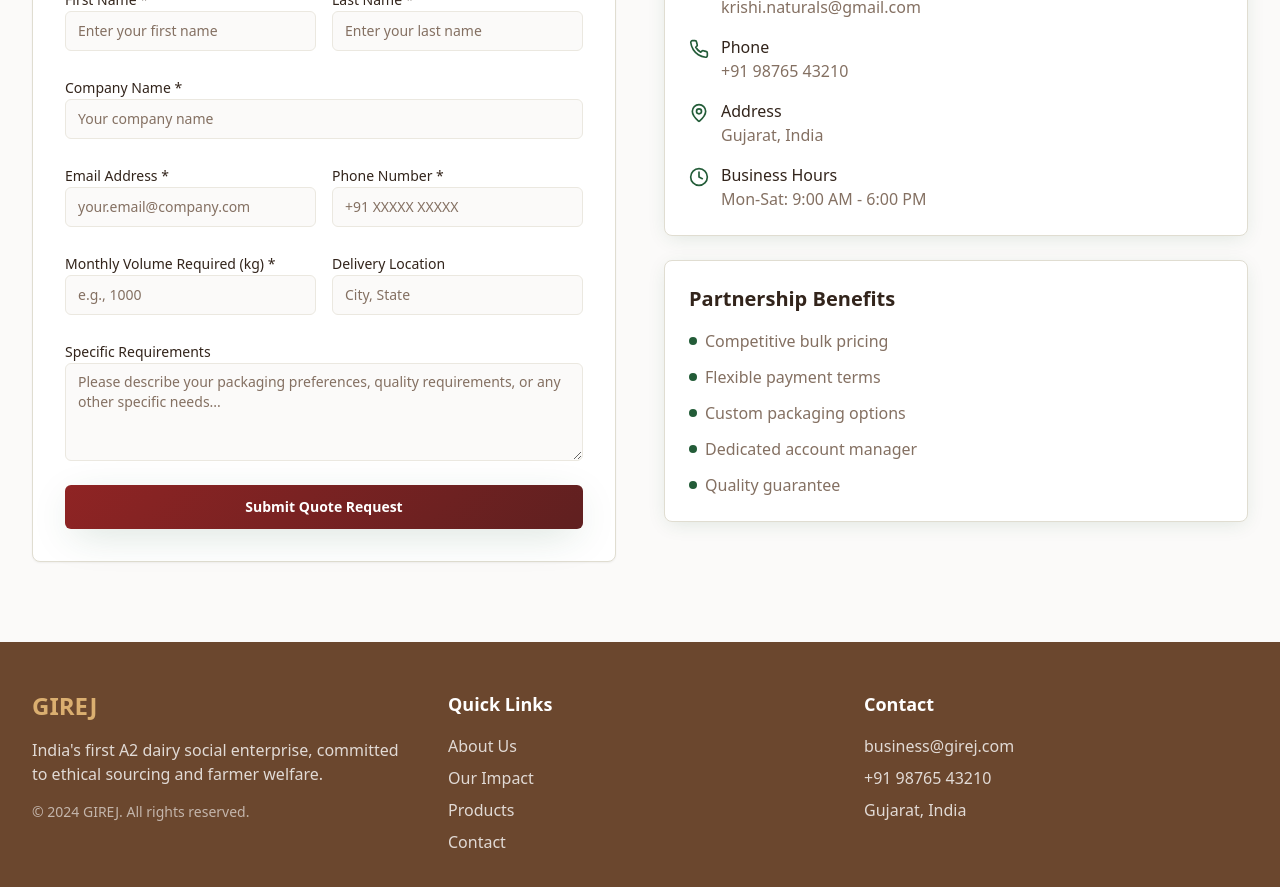
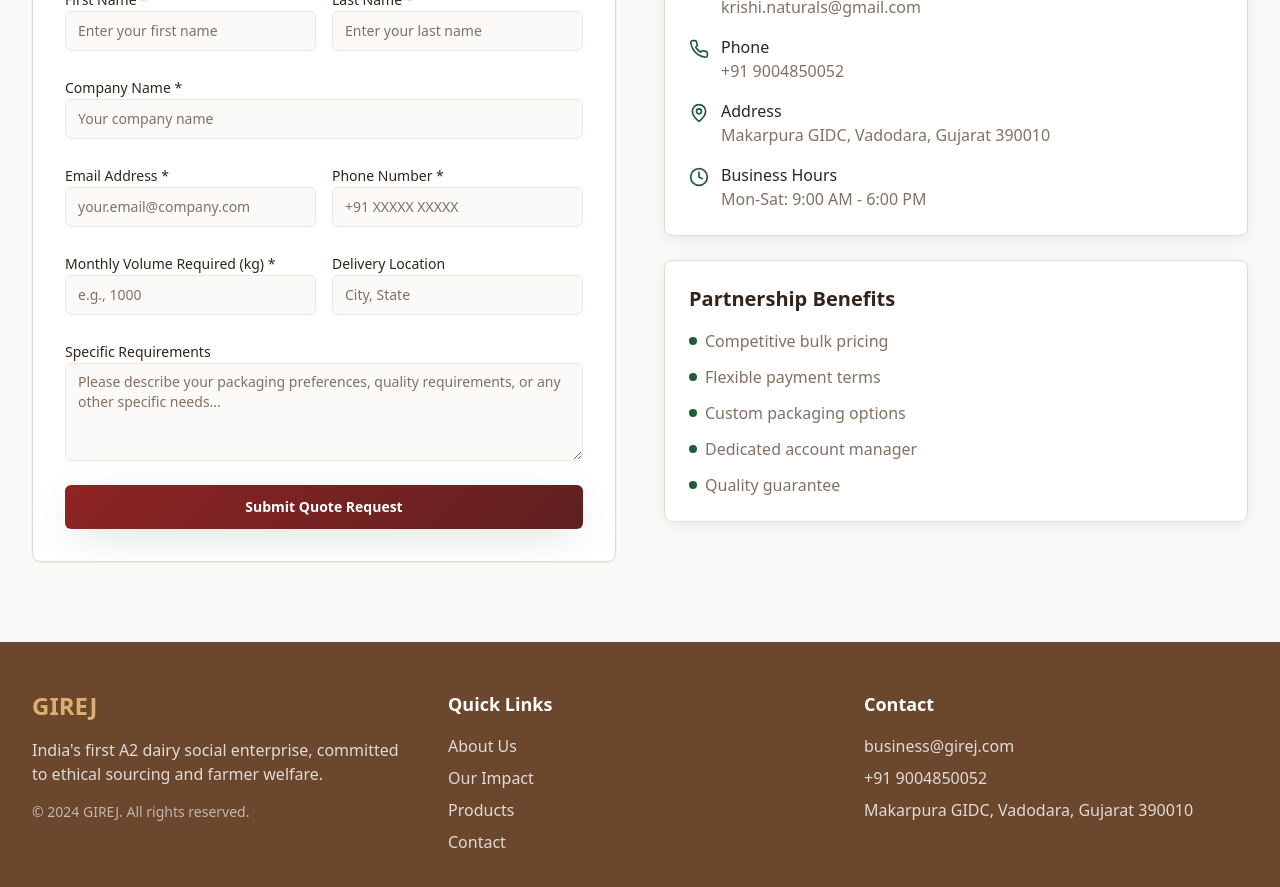
Before and after one commit to krishinaturals-eng/gir-a2-source, a React (Vite) app: page / in a window 1280 px wide. Shown: the part 7940-8827 px from the top of the page. Built offline with nearby package versions, Linux system fonts and the light colour scheme.

Commit message:
Update contact information
Updated phone number to +91 9004850052 and address to Makarpura GIDC, Vadodara, Gujarat 390010.

```diff
--- a/src/components/ContactSection.tsx
+++ b/src/components/ContactSection.tsx
@@ -96,14 +96,14 @@ const ContactSection = () => {
                   <Phone className="h-5 w-5 text-earth-green mt-1" />
                   <div>
                     <div className="font-medium text-foreground">Phone</div>
-                    <div className="text-muted-foreground">+91 98765 43210</div>
+                    <div className="text-muted-foreground">+91 9004850052</div>
                   </div>
                 </div>
                 <div className="flex items-start space-x-3">
                   <MapPin className="h-5 w-5 text-earth-green mt-1" />
                   <div>
                     <div className="font-medium text-foreground">Address</div>
-                    <div className="text-muted-foreground">Gujarat, India</div>
+                    <div className="text-muted-foreground">Makarpura GIDC, Vadodara, Gujarat 390010</div>
                   </div>
                 </div>
                 <div className="flex items-start space-x-3">
--- a/src/pages/Index.tsx
+++ b/src/pages/Index.tsx
@@ -46,8 +46,8 @@ const Index = () => {
               <h4 className="text-lg font-semibold mb-4">Contact</h4>
               <div className="space-y-2 text-white/80">
                 <div>business@girej.com</div>
-                <div>+91 98765 43210</div>
-                <div>Gujarat, India</div>
+                <div>+91 9004850052</div>
+                <div>Makarpura GIDC, Vadodara, Gujarat 390010</div>
               </div>
             </div>
           </div>
```
